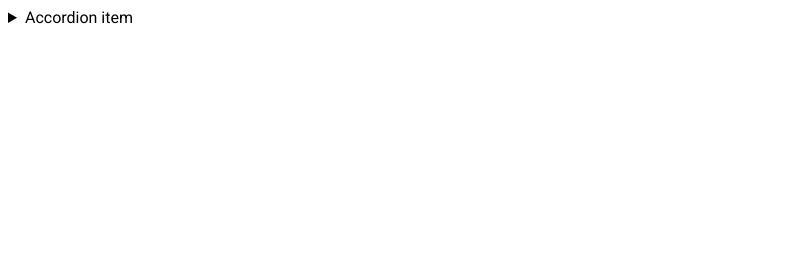
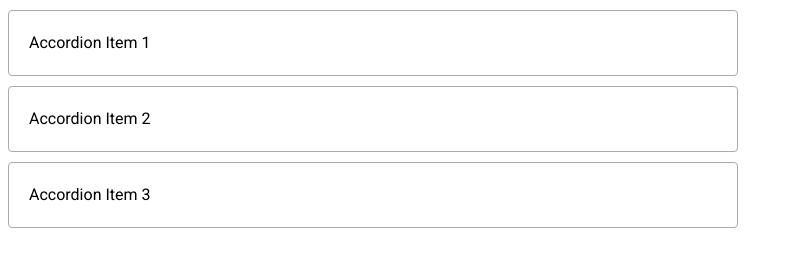
Before and after one commit to js-tasks-ru/htmlcss-20240216_chin-chin-23, a website: page 03-lection1/02-accordion/index.html in a window 1280 px wide. Shown: the whole page, without its empty margins (0-793 px from the left). Drawn offline with Linux system fonts and the light colour scheme.

Commit message:
added solution accordion

```diff
--- a/03-lection1/02-accordion/accordion.css
+++ b/03-lection1/02-accordion/accordion.css
@@ -1 +1,39 @@
-/* Стилизация аккордеона */
+.accordion {
+    width: 730px;
+}
+
+.accordion__item {
+    border: 1px solid #aaa;
+    border-radius: 4px;
+    padding: 10px;
+    margin: 10px 0;
+}
+
+.accordion__item:last-child {
+    margin: 10px 0 0;
+}
+
+.accordion__summary {
+    display: block;
+    font-size: 16px;
+    font-weight: 400;
+    line-height: 24px;
+    padding: 10px;
+    border-radius: 4px;
+    cursor: pointer;
+}
+
+.accordion__summary::-webkit-details-marker {
+    display: none;
+}
+
+.accordion__summary::marker {
+    display: none;
+}
+
+.accordion__text {
+    padding: 10px;
+    font-size: 16px;
+    font-weight: 400;
+    line-height: 24px;
+}
--- a/03-lection1/02-accordion/index.html
+++ b/03-lection1/02-accordion/index.html
@@ -6,13 +6,21 @@
         <link rel="stylesheet" href="./accordion.css">
     </head>
     <body>
-        <details>
-            <summary>
-                Accordion item
-            </summary>
-            <p>
-                Hidden content
-            </p>
-        </details>
+        <div class="accordion">
+            <details class="accordion__item">
+                <summary class="accordion__summary">Accordion Item 1</summary>
+                <p class="accordion__text">Lorem ipsum dolor sit amet, consectetur adipisicing elit. Delectus deleniti dolor facilis fugiat id sequi.</p>
+            </details>
+
+            <details class="accordion__item">
+                <summary class="accordion__summary">Accordion Item 2</summary>
+                <p class="accordion__text">Lorem ipsum dolor sit amet, consectetur adipisicing elit. Beatae mollitia numquam quaerat quisquam, veritatis voluptates?</p>
+            </details>
+
+            <details class="accordion__item">
+                <summary class="accordion__summary">Accordion Item 3</summary>
+                <p class="accordion__text">Lorem ipsum dolor sit amet, consectetur adipisicing elit. Corporis eveniet iure quam quo, quod tempore!</p>
+            </details>
+        </div>
     </body>
 </html>
```
